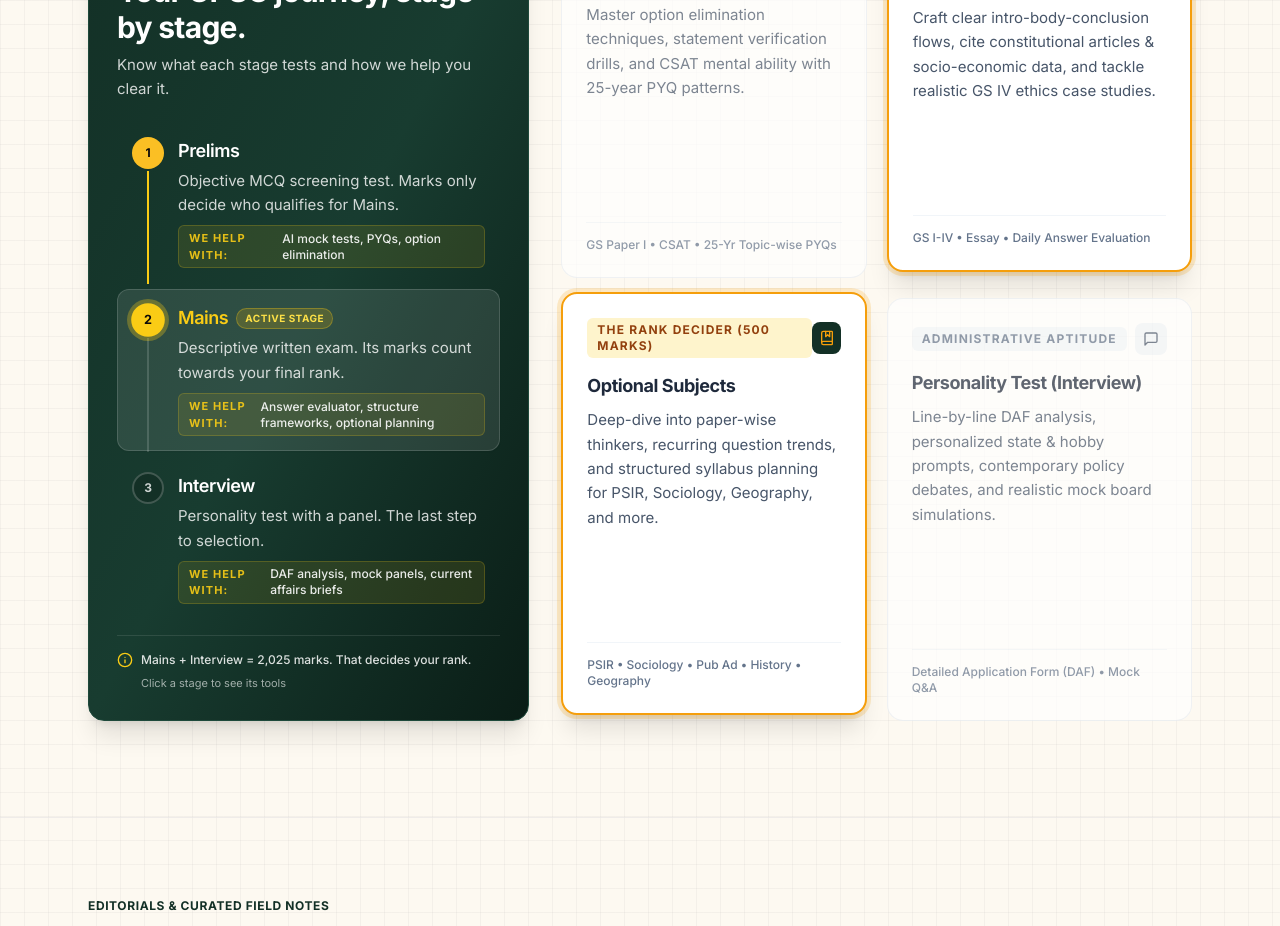
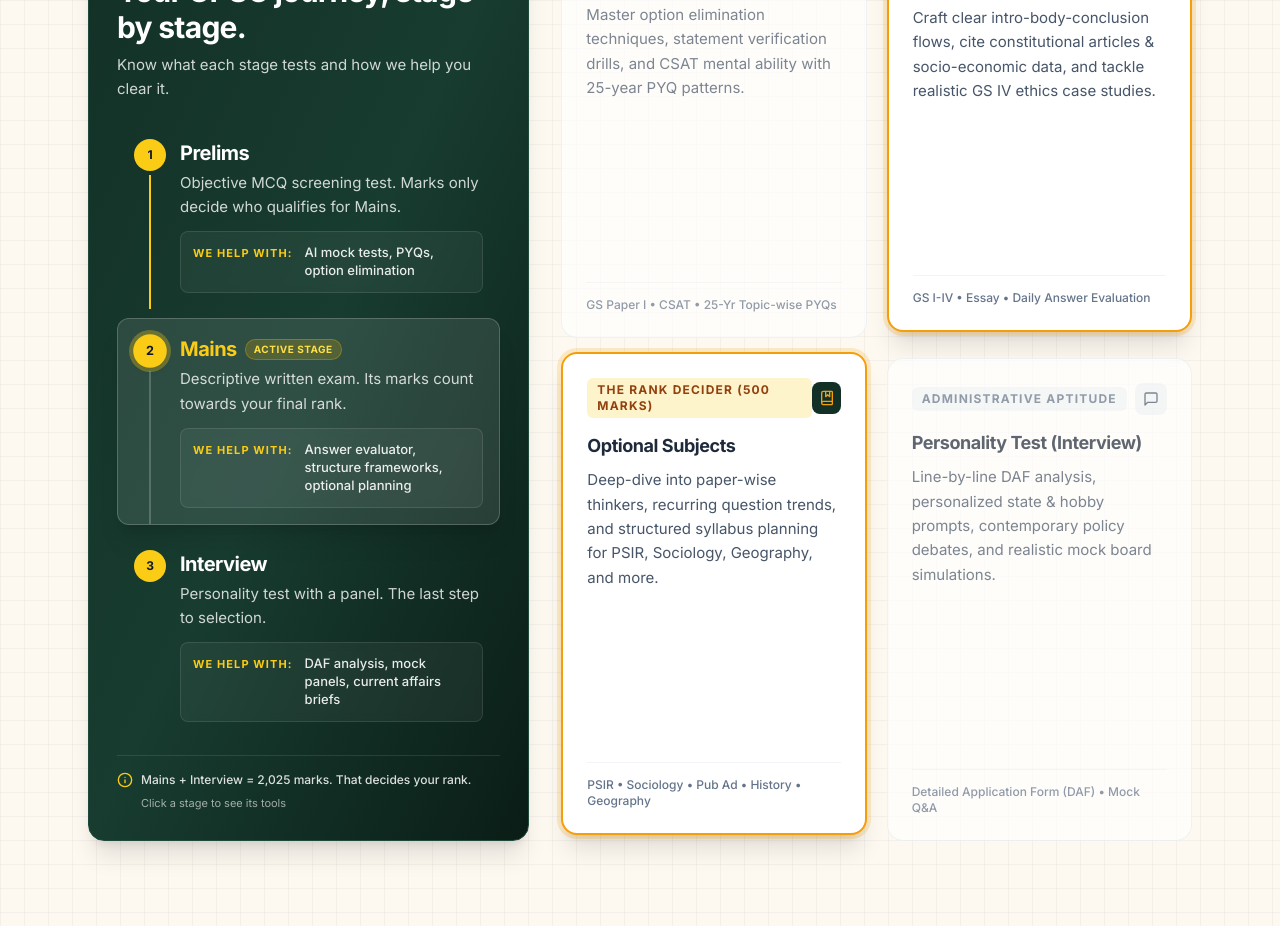
Before and after one commit to Farhaan-Coder/UPSC_WEBPAGE_UPDATED, a React (Vite) app: page / in a window 1280 px wide. Shown: the part 6000-6926 px from the top of the page. Built offline with nearby package versions, Linux system fonts and the light colour scheme; a web font is replaced by a local one.

Commit message:
feat(roadmap): revamp 3-stage vertical timeline with glassmorphic cards, glowing active state, and solid yellow nodes

```diff
--- a/src/components/JourneyRoadmapCard.jsx
+++ b/src/components/JourneyRoadmapCard.jsx
@@ -61,11 +61,10 @@ export default function JourneyRoadmapCard({
         </p>
 
         {/* Vertical Stepper */}
-        <div className="space-y-1.5">
+        <div className="space-y-2">
           {JOURNEY_STEPS.map((stepItem, idx) => {
             const isStepActive = currentStep === stepItem.step;
-            const isStepPassed = currentStep !== null && currentStep > stepItem.step;
-            const isLineFilled = currentStep !== null && currentStep > stepItem.step;
+            const isLineActive = currentStep !== null && currentStep > stepItem.step;
 
             return (
               <button
@@ -78,10 +77,10 @@ export default function JourneyRoadmapCard({
                 onBlur={() => onStepHover(null)}
                 aria-pressed={isStepActive}
                 aria-controls="stages-grid"
-                className={`w-full text-left p-3 sm:p-3.5 rounded-xl transition-all duration-200 cursor-pointer focus:outline-none focus:ring-2 focus:ring-yellow-400 focus:ring-offset-2 focus:ring-offset-[#133026] min-h-[44px] flex items-start gap-3.5 relative ${
+                className={`w-full text-left p-3.5 sm:p-4 rounded-xl transition-all duration-300 focus:outline-none focus:ring-2 focus:ring-yellow-400 focus:ring-offset-2 focus:ring-offset-[#133026] min-h-[44px] flex items-start gap-3.5 relative ${
                   isStepActive
-                    ? 'bg-white/10 shadow-sm border border-white/15'
-                    : 'hover:bg-white/5 border border-transparent'
+                    ? 'bg-white/10 shadow-xl border border-white/20'
+                    : 'bg-transparent border border-transparent hover:bg-white/5 hover:-translate-x-1 cursor-pointer'
                 }`}
               >
                 {/* Left Column: Number Circle & Continuous Vertical Connecting Line */}
@@ -89,21 +88,21 @@ export default function JourneyRoadmapCard({
                   <div
                     className={`w-8 h-8 rounded-full flex items-center justify-center text-xs font-bold transition-all duration-300 z-10 shrink-0 ${
                       isStepActive
-                        ? 'bg-yellow-400 text-stone-950 font-extrabold ring-4 ring-yellow-400/30 scale-105'
-                        : isStepPassed
-                        ? 'bg-amber-400 text-stone-950 font-bold'
-                        : 'bg-[#133026] text-white/80 border-2 border-white/20'
+                        ? 'bg-yellow-400 text-slate-900 font-extrabold ring-4 ring-yellow-400/30 scale-105 shadow-md'
+                        : 'bg-yellow-400 text-slate-900 font-bold'
                     }`}
                   >
                     {stepItem.step}
                   </div>
 
-                  {/* Vertical Line with Amber Progress Fill */}
+                  {/* Vertical Line with Active Glow vs Subtle Inactive Track */}
                   {idx < JOURNEY_STEPS.length - 1 && (
-                    <div className="w-0.5 flex-1 min-h-[40px] bg-white/15 my-0.5 relative overflow-hidden -mb-4 z-0">
+                    <div className="w-0.5 flex-1 min-h-[44px] my-1 relative overflow-hidden -mb-4 z-0">
                       <div
-                        className={`w-full bg-yellow-400 transition-all duration-500 ease-out ${
-                          isLineFilled ? 'h-full' : 'h-0'
+                        className={`w-full h-full transition-all duration-500 ease-out ${
+                          isLineActive
+                            ? 'bg-yellow-400 shadow-[0_0_8px_rgba(250,204,21,0.5)]'
+                            : 'bg-white/20'
                         }`}
                       />
                     </div>
@@ -112,16 +111,16 @@ export default function JourneyRoadmapCard({
 
                 {/* Right Column: Stage Details */}
                 <div className="flex-1 min-w-0">
-                  <div className="flex items-center gap-2">
+                  <div className="flex items-center gap-2 flex-wrap">
                     <span
-                      className={`font-sans font-semibold text-lg tracking-tight transition-colors ${
+                      className={`font-sans text-xl font-bold tracking-tight transition-colors ${
                         isStepActive ? 'text-yellow-400' : 'text-white'
                       }`}
                     >
                       {stepItem.name}
                     </span>
                     {isStepActive && (
-                      <span className="text-[10px] font-bold uppercase tracking-wider text-yellow-300 bg-yellow-500/20 border border-yellow-400/30 px-2 py-0.5 rounded-full">
+                      <span className="text-[10px] font-bold uppercase tracking-wider text-yellow-300 bg-yellow-500/20 border border-yellow-500/30 px-2 py-0.5 rounded-full shadow-2xs">
                         Active Stage
                       </span>
                     )}
@@ -131,11 +130,12 @@ export default function JourneyRoadmapCard({
                     {stepItem.whatItIs}
                   </p>
 
-                  <div className="mt-2 inline-flex items-center gap-2 px-2.5 py-1 rounded-md bg-yellow-400/10 border border-yellow-400/20">
-                    <span className="text-[11px] font-bold uppercase tracking-widest text-yellow-400/90">
+                  {/* Premium WE HELP WITH Glassmorphism Card */}
+                  <div className="mt-3 bg-white/5 border border-white/10 rounded-lg p-3 backdrop-blur-sm flex items-start gap-3">
+                    <span className="text-[11px] font-bold uppercase tracking-widest text-yellow-400 shrink-0 mt-0.5 leading-snug">
                       WE HELP WITH:
                     </span>
-                    <span className="text-xs font-medium text-white/90">
+                    <span className="text-xs sm:text-[13px] font-medium text-white/90 leading-snug">
                       {stepItem.helpWith}
                     </span>
                   </div>
```
